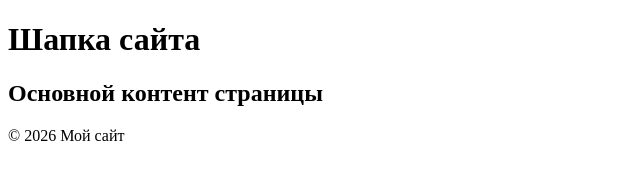
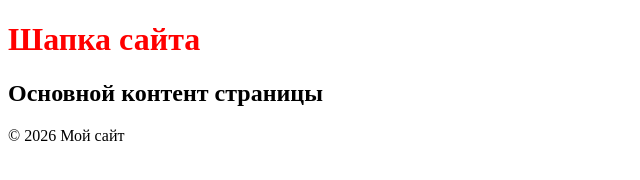
Before and after one commit to qwerti0909/new-project, a plain HTML site: page index.html in a window 1280 px wide. Shown: the whole page, without its empty margins (0-640 px from the left). Drawn offline with Linux system fonts and the light colour scheme.

Commit message:
connected css styles

```diff
--- a/index.html
+++ b/index.html
@@ -2,6 +2,7 @@
 <html>
 <head>
     <title>Главная страница учебного проекта</title>
+    <link rel="stylesheet" href="styles/styles.css">
 </head>
 <body>
 
--- /dev/null
+++ b/styles/styles.css
@@ -0,0 +1,3 @@
+h1 {
+    color: red;
+}
```
